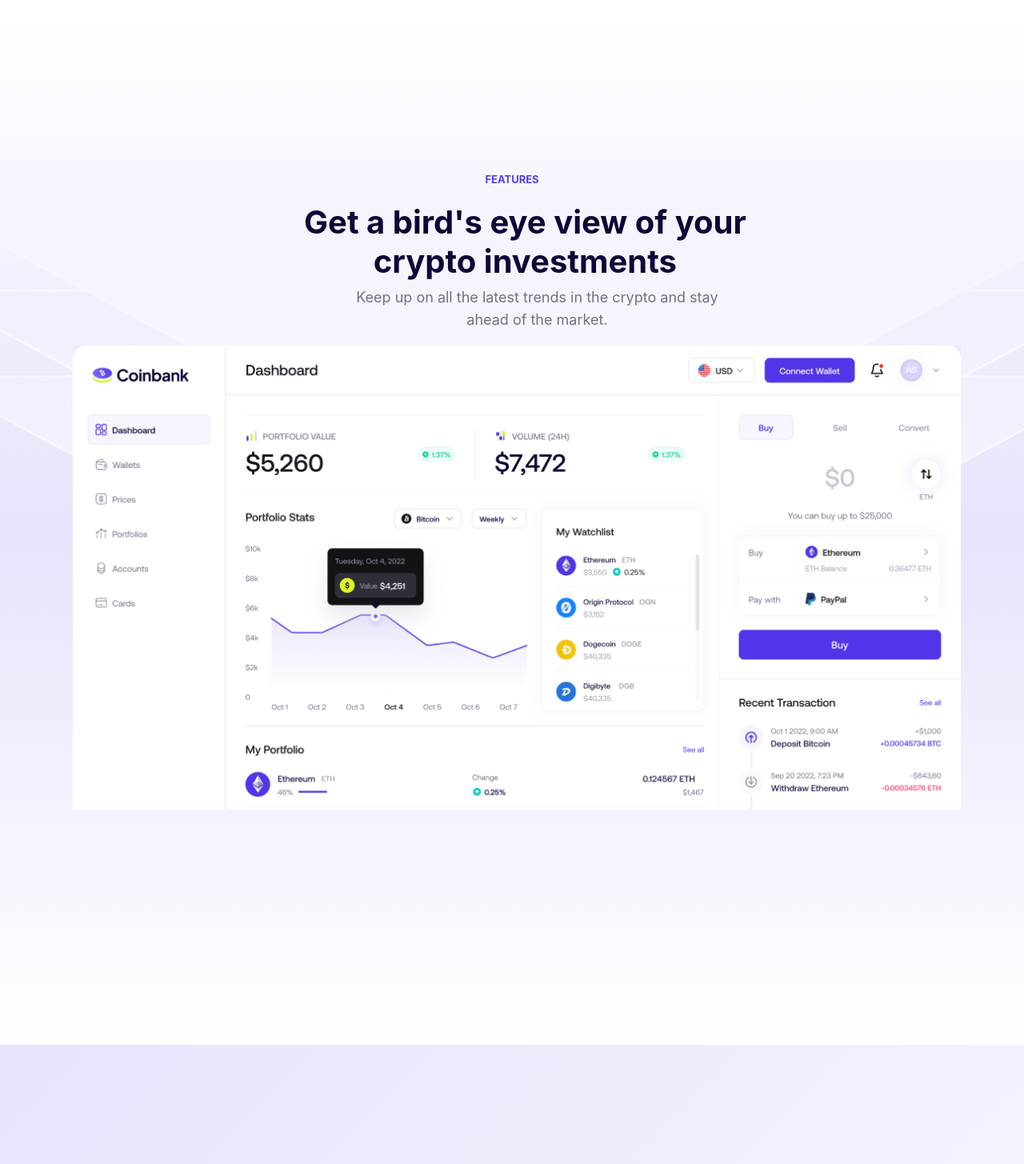
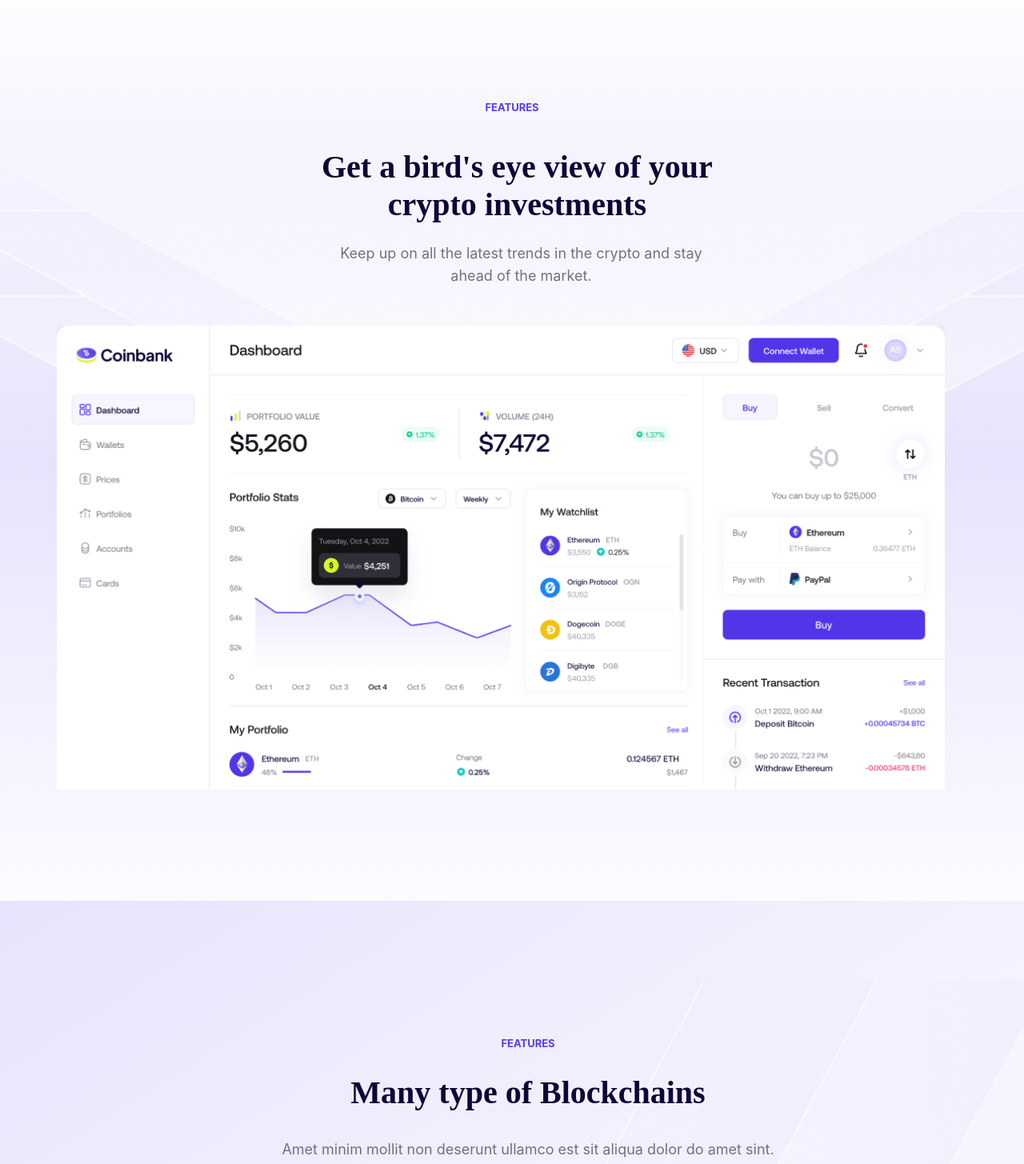
Before and after one commit to Shaima-Cloud99X/Coinbank, a React (Create React App) app in the folder coinbank/: page / in a window 1280 px wide. Shown: the part 1330-2785 px from the top of the page at 80% size. Built offline with nearby package versions, Linux system fonts and the light colour scheme.

Commit message:
added features

```diff
--- a/coinbank/src/Components/Home.js
+++ b/coinbank/src/Components/Home.js
@@ -14,6 +14,7 @@
 import lines from '../Assets/Lines.png'
 import card from '../Assets/Card.png'
 import footerLogo from '../Assets/smallLogo.png';
+import features4 from '../Assets/features4.png'
 
 const Home = () => {
     return(
@@ -49,7 +50,7 @@
             <div className='headline'>
                 <p style={{color:'#523FE8',fontWeight:'bold', fontSize:13 }}>SIGN IN TO YOUR SECURE WALLET !</p>
 
-                <h1 style={{fontSize:50, color:'#0E0637', fontWeight:'bold', marginTop:20}}>The next-gen <br/>crypto wallet & <br/>trading platform</h1>
+                <h1 style={{fontSize:64, color:'#0E0637', marginTop:20, fontFamily:'Aeonik-Medium'}}>The next-gen <br/>crypto wallet & <br/>trading platform</h1>
                 <p style = {{color: '#717184', maxWidth:'1090px', lineHeight:'28px', display:'block', fontSize:15, marginTop:-20}}>All of your cryptocurrency in one place — from <br/>Bitcoin and Ethereum to Litecoin and Ripple.</p>
                 <div style={{display:"flex"}}>
                 <input
@@ -93,11 +94,11 @@
                 <p style={{color:'#523FE8',fontWeight:'bold', fontSize:13, textAlign:'center',marginTop:-450 }}>FEATURES</p>
                 {/* <img src = {Pattern} alt = 'content' style={{position:'absolute'}}/> */}
                 <div className='featureBackground'>
-                <h1 style={{fontSize:40, color:'#0E0637',marginTop:-2, textAlign:'center'}}>Get a bird's eye view of your<br/>crypto investments</h1>
-                <p style = {{color: '#717184', maxWidth:'1090px', lineHeight:'28px', display:'block', fontSize:18, marginTop:-20, textAlign:'center', marginLeft:220}}>Keep up on all the latest trends in the crypto and stay
+                {/* <p style={{color:'#523FE8',fontWeight:'bold', fontSize:13, textAlign:'center',  marginLeft:-40}}>FEATURES</p> */}
+                <h2 style={{fontSize:40, color:'#0E0637',marginTop:30, textAlign:'center', fontFamily:"Aeonik-Medium", marginLeft:-20}}>Get a bird's eye view of your<br/>crypto investments</h2>
+                <p style = {{color: '#717184', maxWidth:'1090px', lineHeight:'28px', display:'block', fontSize:18, marginTop:-10, textAlign:'center', marginLeft:200}}>Keep up on all the latest trends in the crypto and stay
                  <br/>ahead of the market.</p>
-
-                 <img src = {featureImg} alt = 'dashboard' width={1110} height={580} style={{position:'absolute', alignSelf:'center', marginLeft:185}}/>
+                 <img src = {featureImg} alt = 'dashboard' width={1110} height={580} style={{position:'absolute', alignSelf:'center', marginLeft:165,marginTop:30 }}/>
                 </div>
                 </div>
 
@@ -113,14 +114,14 @@
 
                 <p style={{color:'#523FE8',fontWeight:'bold', fontSize:13, textAlign:'center', }}>FEATURES</p>
 
-                <h1 style={{fontSize:40, color:'#0E0637',marginTop:30, textAlign:'center'}}>Many type of Blockchains</h1>
+                <h2 style={{fontSize:40, color:'#0E0637',marginTop:30, textAlign:'center', fontFamily:"Aeonik-Medium"}}>Many type of Blockchains</h2>
                 <p style = {{color: '#717184', maxWidth:'1090px', lineHeight:'28px', display:'block', fontSize:18, marginTop:20, textAlign:'center',}}>Amet minim mollit
                  non deserunt ullamco est sit aliqua dolor do amet sint.<br/> Velit officia consequat duis enim velit mollit. Exercitation veniam consequat<br/>sunt nostrud amet.</p>
 
 
                 </div>
 
-                <img src = {bitcoins} alt = 'dashboard' width={1120} height={164} style={{position:'absolute',marginLeft:-190, marginTop:80}}/>
+                <img src = {bitcoins} alt = 'bitcoins' width={1120} height={164} style={{position:'absolute',marginLeft:-210, marginTop:100,}}/>
                 </div>
 
 
@@ -128,10 +129,12 @@
 
 
             <div className='gradient-background3'>
-              <p className="features-text">FEATURES</p>
+            <div style = {{marginRight:700, marginTop:800}}>
+                <p className="features-text">FEATURES</p>
+                <h2 style={{fontSize:40, color:'#0E0637',marginTop:40, textAlign:'center', fontFamily:'Aeonik-Medium'}}>Supertrade your changes<br/>
+ with advanced features</h2>
 
-            <h1 style={{fontSize:20, color:'#0E0637',marginTop:-750, textAlign:'center' ,marginLeft:-140,}}>Supertrade your changes<br/>
-             with advanced features</h1>
+                </div>
 
              <img className="card" src = {card} alt = 'content' />
              <img className="line"src = {lines} alt = 'content' />
@@ -139,6 +142,32 @@
 
 
             </div>
+
+            <div className='gradient-background4'>
+            <div className='container4'>
+            <p style={{color:'#523FE8',fontWeight:'bold', fontSize:13, textAlign:'left', }}>FEATURES</p>
+            <h2 style={{fontSize:40, color:'#0E0637' ,textAlign:'left', fontFamily:'Aeonik-Medium'}}>Seamless Trading</h2>
+            <div className='text-container'>
+            <div>
+            <p style = {{color: '#717184', maxWidth:'1090px', lineHeight:'28px', display:'block', textAlign:'left'}}>Amet minim mollit non deserunt
+            ullamco est sit aliqua dolor do amet sint. Velit officia <br/>
+            consequat duis enim velit mollit. Exercitation veniam consequat sunt nostrud amet.
+            Amet <br/> minim mollit non deserunt ullamco est sit aliqua dolor.</p>
+            </div>
+            <div>
+            <p style = {{color: '#717184', maxWidth:'1090px', lineHeight:'28px', display:'block', textAlign:'left', marginLeft:70}}>Amet minim mollit non deserunt ullamco est sit aliqua dolor <br/> do amet sint. Velit officia
+                consequat duis enim velit <br/> mollit. Exercitation veniam consequat sunt nostrud amet. </p>
+            </div>
+            </div>
+            <img src = {features4} alt = 'fourth feature' width={1170} height={610} style={{position:'absolute', alignSelf:'center', marginLeft:-55}}/>
+
+
+            </div>
+
+            </div>
+
+
+
 
 
 
--- a/coinbank/src/Styles/Home.css
+++ b/coinbank/src/Styles/Home.css
@@ -87,23 +87,25 @@
   }
 
   .gradient-background1 {
-    background: linear-gradient(to bottom,#ffffff, #E7E3FC, #ffffff);
+    background: linear-gradient(#ffffff, #E7E3FC, #ffffff);
     height: 160vh;
     display: flex;
     justify-content: center;
   align-items: center;
   position: relative;
+  margin-top:-90px;
 
 
   }
 
   .gradient-background2 {
     background: linear-gradient(to bottom right, #E7E3FC, #ffffff);
-    height: 160vh;
+    height: 100vh;
     display: flex;
     justify-content: center;
   align-items: center;
   position: relative;
+  margin-top: -90px;
 
 
   }
@@ -124,8 +126,8 @@
     background-image: url('../Assets/Pattern.png');
     background-size:100%;
     width:1500px;
-    height:360px;
-    margin-top:10px;
+    height:490px;
+    /* margin-top:-360px; */
     position: absolute;
     justify-content: center;
     align-items:center ;
@@ -142,7 +144,7 @@
     justify-content: center;
     align-items:center ;
     margin-left: 420px;
-    margin-top: -620px;
+    margin-top: -240px;
   }
 
 
@@ -171,8 +173,8 @@
     color: #523fe8;
     font-weight: bold;
     font-size: 13px;
-    margin-left: -1250px;
     margin-top: -850px;
+    text-align: center;
   }
 
   .companies{
@@ -190,15 +192,34 @@
 }
 
 .line{
-    margin-left: -2500px;
+    margin-left: -1825px;
     justify-content: center;
     align-items:center ;
-    margin-top: -100px;
+    margin-top: 40px;
 }
 
 .card{
     position: absolute;
     justify-content: center;
     align-items:center ;
-    margin-top: -100px;
+    margin-top: 40px;
 }
+
+.gradient-background4 {
+  background: linear-gradient(to top, #E7E3FC, #ffffff);
+  height: 160vh;
+  display: flex;
+position: relative;
+margin-top: -150px;
+
+
+}
+
+.container4 {
+  margin-left:120px;
+}
+
+
+.text-container {
+  display: flex;
+}
```
Also changed, not shown: coinbank/src/Assets/features4.png (added).
